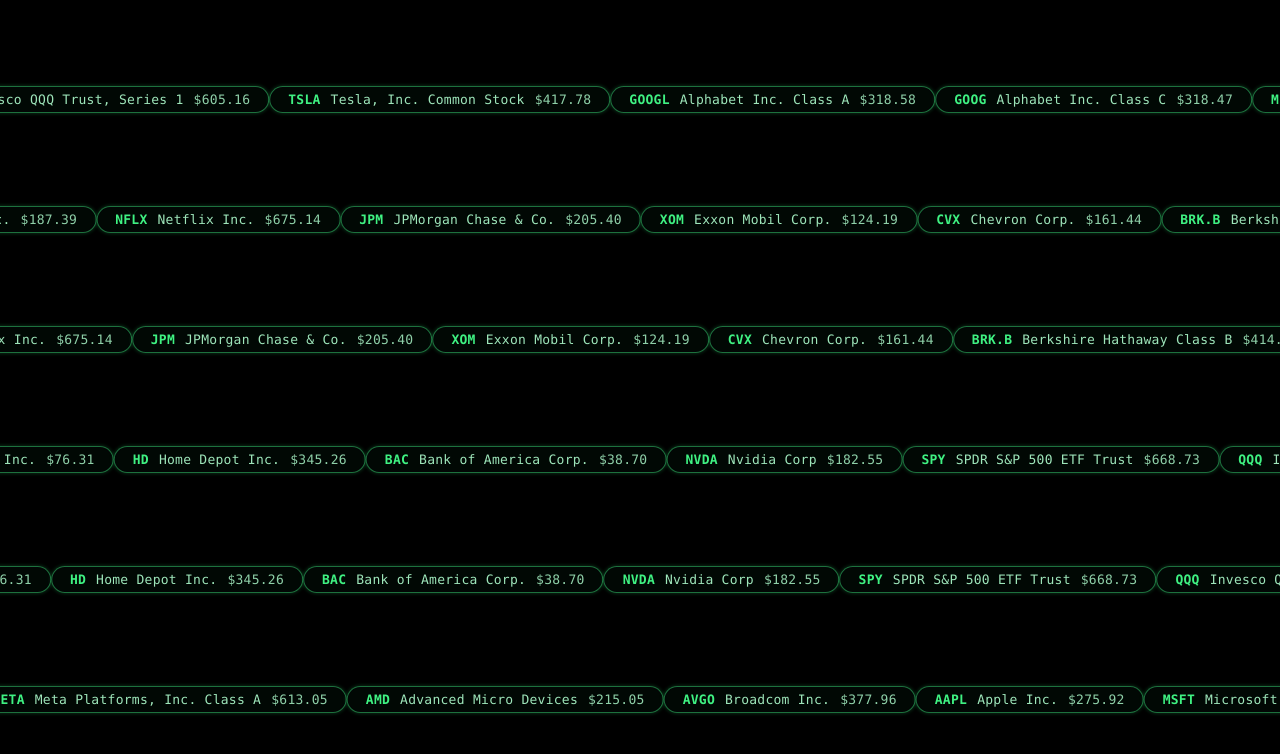
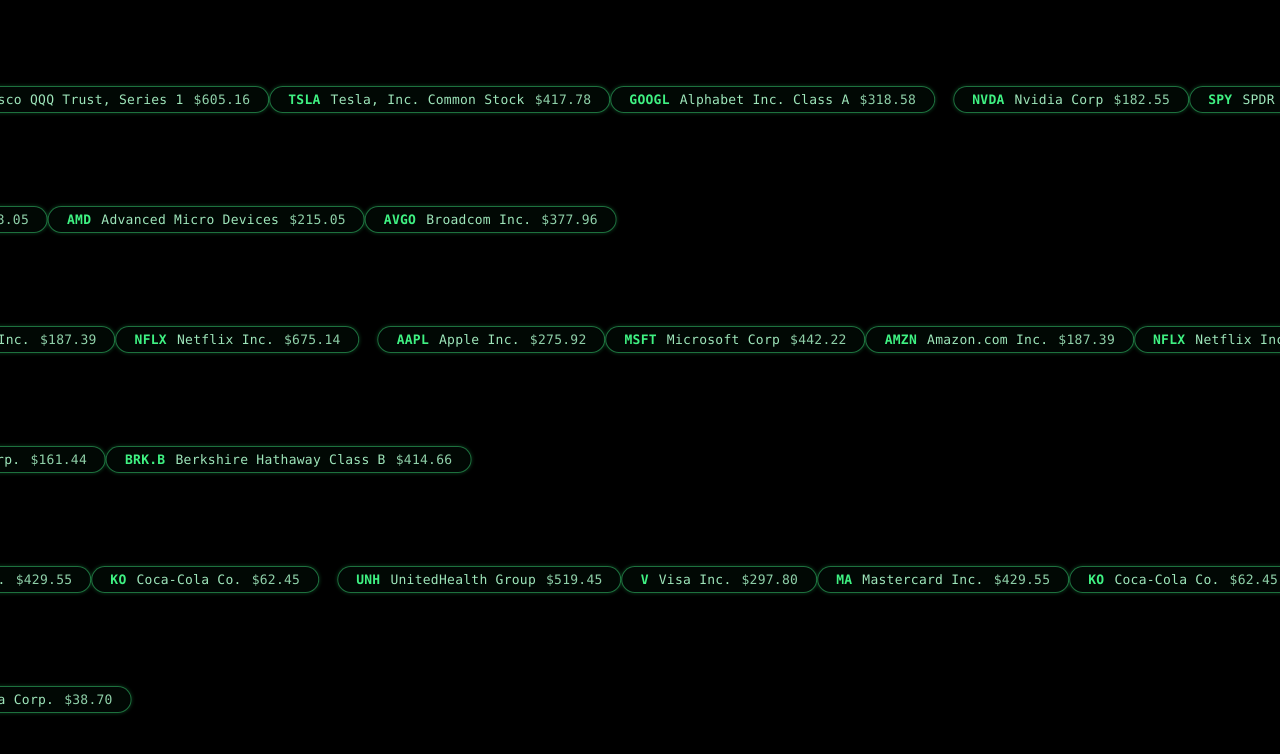
Before and after one commit to therealtplum/foundry90, a Next.js app in the folder capstones/therealtplum/apps/web/: page /capstones in a window 1280 px wide. Shown: the top 754 px of the page. Built offline with nearby package versions, Linux system fonts and the light colour scheme; no server answers.

Commit message:
insights pill

```diff
--- a/capstones/therealtplum/apps/web/components/capstones/FocusTickerStrip.tsx
+++ b/capstones/therealtplum/apps/web/components/capstones/FocusTickerStrip.tsx
@@ -96,37 +96,45 @@
     isHovered ? " f90-ticker-strip-paused" : ""
   }`;
 
-  const rows = 6;
-  const rowIndexes = Array.from({ length: rows }, (_, i) => i);
+  // Don’t create more rows than we have items
+  const rowCount = Math.min(6, items.length);
 
-  // How many distinct tickers to show per row before we repeat
-  const ITEMS_PER_ROW = Math.min(items.length, 16);
+  // Partition items so each ticker belongs to exactly one row
+  const baseCount = Math.floor(items.length / rowCount);
+  const remainder = items.length % rowCount;
+
+  const rowPartitions: FocusTickerWithInsights[][] = [];
+  let cursor = 0;
+
+  for (let r = 0; r < rowCount; r++) {
+    const extra = r < remainder ? 1 : 0; // first few rows get one extra
+    const count = baseCount + extra;
+    if (count <= 0) {
+      rowPartitions.push([]);
+      continue;
+    }
+    const rowItems = items.slice(cursor, cursor + count);
+    cursor += count;
+    rowPartitions.push(rowItems);
+  }
 
   return (
+    <>
       <div
         className={stripClassName}
         onMouseEnter={() => setIsHovered(true)}
         onMouseLeave={() => setIsHovered(false)}
       >
-      {rowIndexes.map((rowIndex) => {
+        {rowPartitions.map((rowItems, rowIndex) => {
           const directionClass =
             rowIndex % 2 === 0 ? "f90-ticker-row-left" : "f90-ticker-row-right";
-
-        // Offset the starting index for each row so they don't all share the same order
-        const offset =
-          (rowIndex * Math.ceil(items.length / rows)) % items.length;
-
-        const rowItems = Array.from({ length: ITEMS_PER_ROW }, (_, i) => {
-          const idx = (offset + i) % items.length;
-          return items[idx];
-        });
 
           return (
             <div
               key={rowIndex}
               className={`f90-ticker-row ${directionClass}`}
             >
-            {/* duplicate the row's sequence twice so it scrolls seamlessly */}
+              {/* duplicate this row’s sequence twice for continuous scroll */}
               {[0, 1].map((loop) => (
                 <span key={loop}>
                   {rowItems.map((item, idx) => (
@@ -154,6 +162,7 @@
             </div>
           );
         })}
+      </div>
 
       {selected && (
         <div className="f90-ticker-insight">
@@ -168,6 +177,6 @@
           </div>
         </div>
       )}
-    </div>
+    </>
   );
 }
```
Lines whose indentation alone changed are shown as unchanged.
